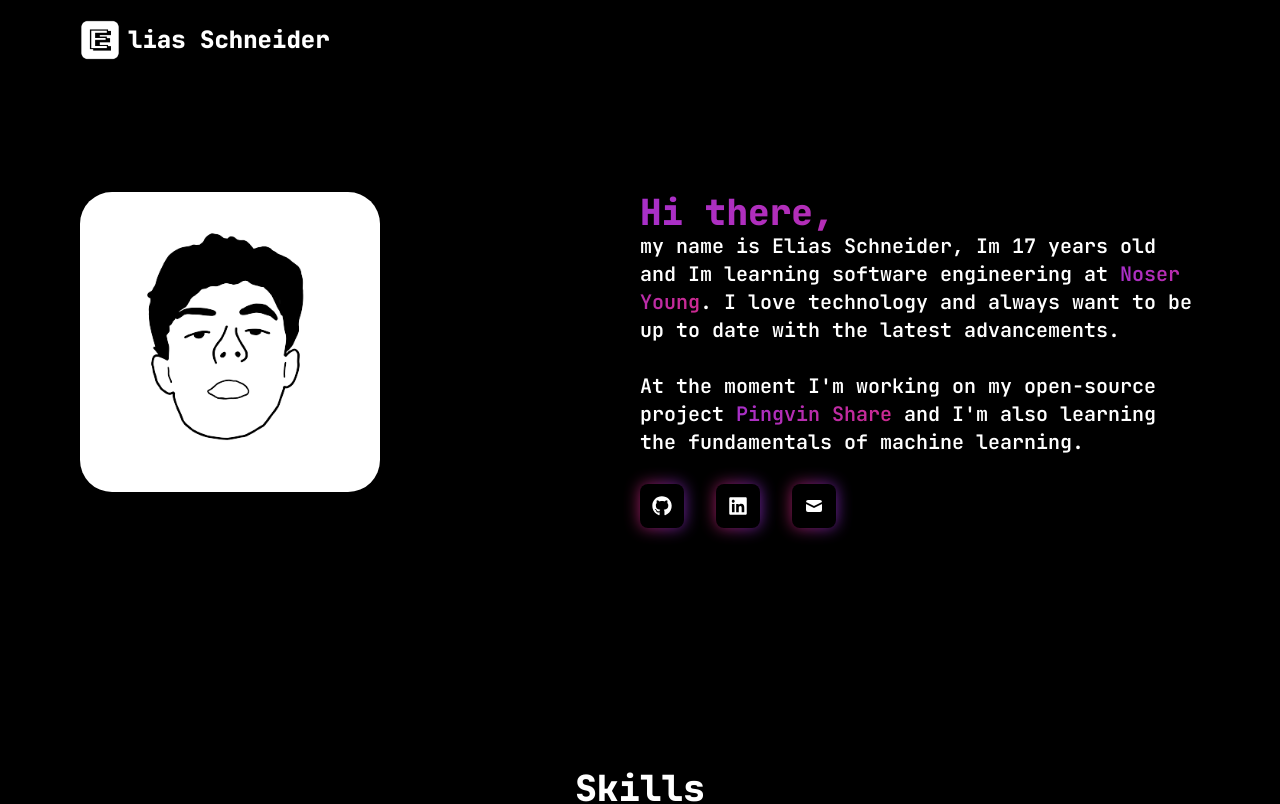
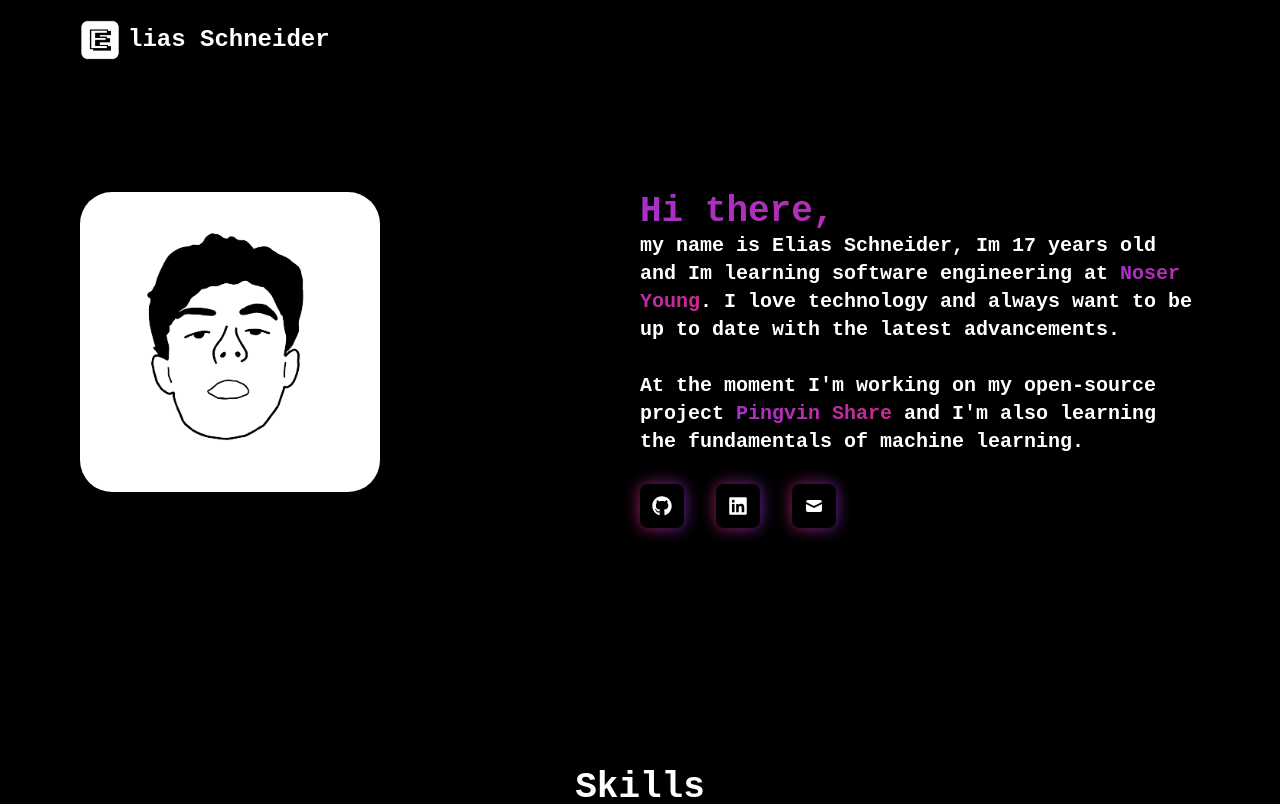
Before and after one commit to stonith404/eliasschneider.com, a Next.js app: page / in a window 1280 px wide. Shown: the top 804 px of the page. Built offline with nearby package versions, Linux system fonts and the light colour scheme.

Commit message:
feat: use monospace as fallback font

```diff
--- a/app/styles/globals.css
+++ b/app/styles/globals.css
@@ -7,7 +7,7 @@
 @layer base {
   body {
     overflow-x: hidden;
-    font-family: "JetBrains Mono";
+    font-family: monospace;
     color: white;
     background-color: black;
     font-weight: 600;
@@ -30,7 +30,7 @@
   .hide-scrollbar::-webkit-scrollbar {
     display: none;
   }
-  .hide-scrollbar{
+  .hide-scrollbar {
     -ms-overflow-style: none;
     scrollbar-width: none;
   }
```
